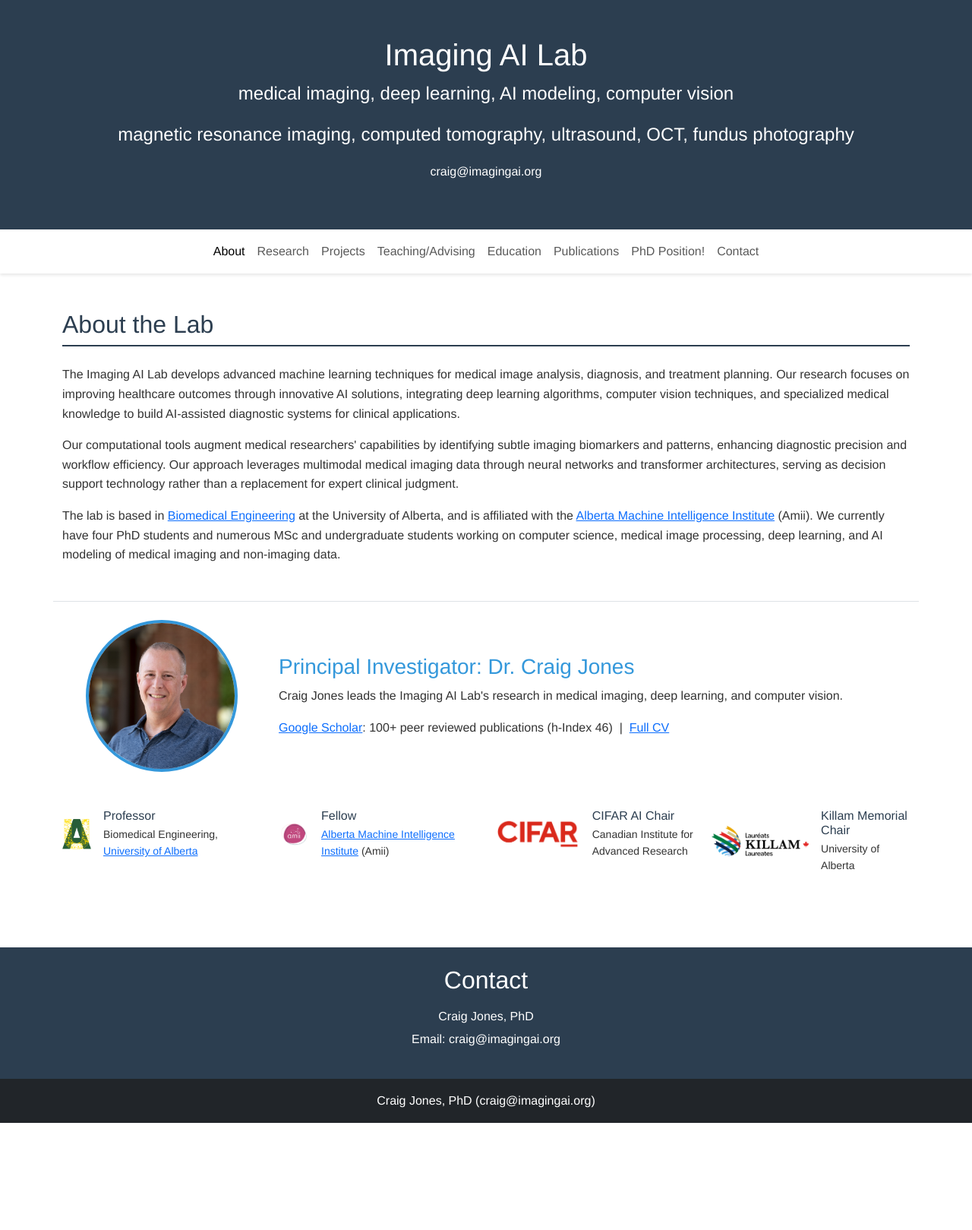
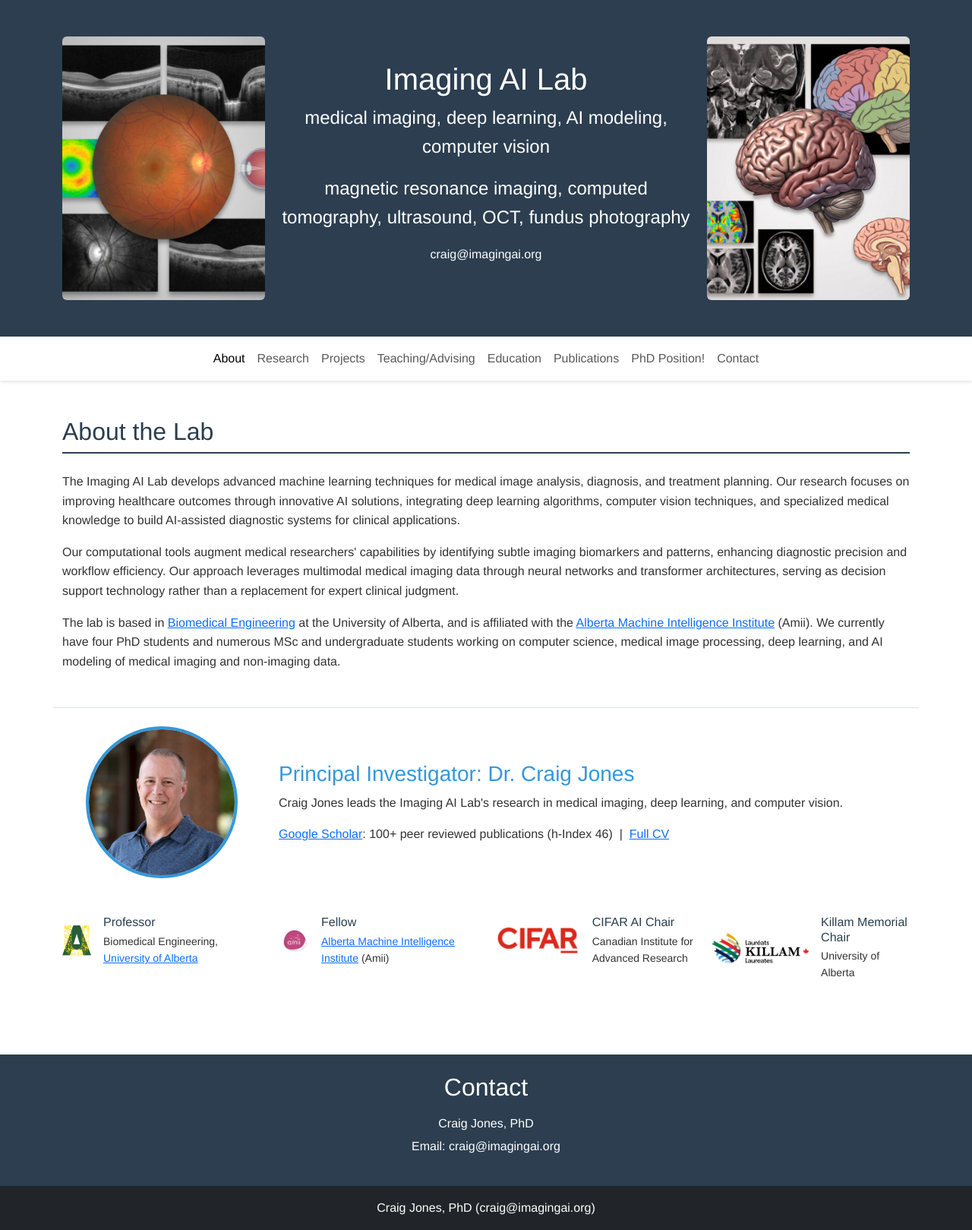
Before and after one commit to ImagingAI/imagingai.github.io, a Jekyll site: the page built from index.html, in a window 1280 px wide. Shown: the whole page at 76% size. Built offline with Jekyll 4.4.1, drawn with Linux system fonts in a browser that asks for light colours; before the commit the page ends 1478 px from its top, so only the background shows below that.

Commit message:
added banner images.

```diff
--- a/_includes/header.html
+++ b/_includes/header.html
@@ -18,12 +18,22 @@
 </head>
 <body>
     <!-- Header -->
-    <header class="bg-primary-custom text-white text-center py-5">
+    <header class="bg-primary-custom text-white py-5">
         <div class="container">
-            <h1>Imaging AI Lab</h1>
-            <p class="fs-4">medical imaging, deep learning, AI modeling, computer vision</p>
-            <p class="fs-4">magnetic resonance imaging, computed tomography, ultrasound, OCT, fundus photography</p>
-            <p>craig@imagingai.org</p>
+            <div class="row align-items-center g-3">
+                <div class="col-lg-3 d-none d-lg-block">
+                    <img src="{{ '/images/banner-left.jpg' | relative_url }}" alt="" class="banner-img" style="aspect-ratio:1/1.3;">
+                </div>
+                <div class="col-lg-6 text-center">
+                    <h1>Imaging AI Lab</h1>
+                    <p class="fs-4">medical imaging, deep learning, AI modeling, computer vision</p>
+                    <p class="fs-4">magnetic resonance imaging, computed tomography, ultrasound, OCT, fundus photography</p>
+                    <p>craig@imagingai.org</p>
+                </div>
+                <div class="col-lg-3 d-none d-lg-block">
+                    <img src="{{ '/images/banner-right.jpg' | relative_url }}" alt="" class="banner-img" style="aspect-ratio:1/1.3;">
+                </div>
+            </div>
         </div>
     </header>
 
--- a/styles.css
+++ b/styles.css
@@ -38,6 +38,15 @@ body {
     border-radius: 50%;
     object-fit: cover;
     border: 4px solid var(--secondary-color);
+}
+
+.banner-img {
+    width: 100%;
+    height: 100%;
+    object-fit: cover;
+    border-radius: 6px;
+    display: block;
+    background-color: rgba(255, 255, 255, 0.08);
 }
 
 .navbar {
```
Also changed, not shown: images/banner-left.jpg (added), images/banner-right.jpg (added).
